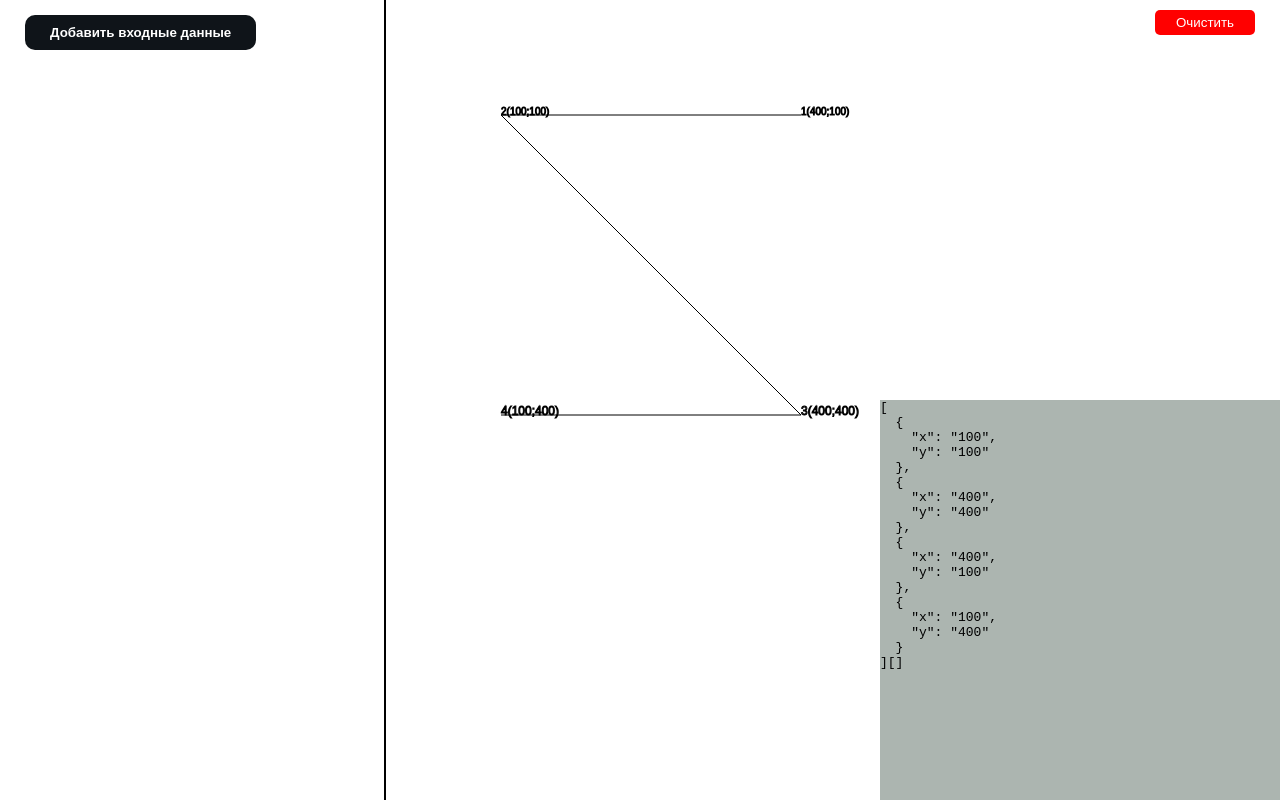
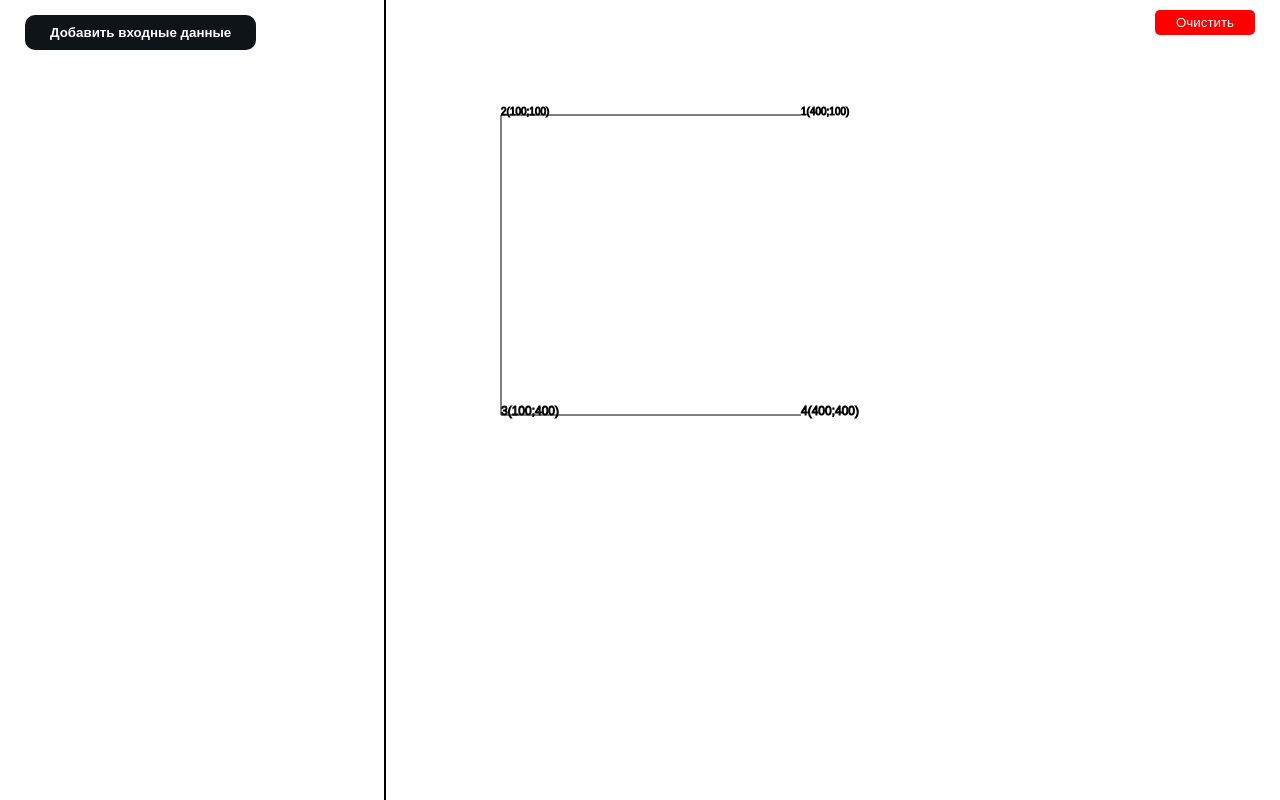
Before and after one commit to Frankphoeinx/decard_sys, a Vue app: page / in a window 1280 px wide. Built offline with nearby package versions, Linux system fonts and the light colour scheme.

Commit message:
Update App.vue

```diff
--- a/src/App.vue
+++ b/src/App.vue
@@ -26,7 +26,6 @@
         Добавить точки
       </button>
     </div>
-    <pre class="fixed">{{ changedCoordinates }}{{ tempVar }}</pre>
     <div class="constructor__canvas" ref="constructor__canvas">
       <button
         class="constructor__controler__delete constructor__controler__delete_topright"
@@ -41,7 +40,6 @@
 
 <script>
 const points = require("@/coordinates.json");
-// import points from "@/coordinates.json";
 export default {
   name: "App",
   components: {
@@ -136,11 +134,11 @@ export default {
             (this.coordinates[i].x - center.x) /
               this.lineDistance(center, this.coordinates[i])
           );
-
-          // if (this.coordinates[i].y > center.y) {
-          //   this.coordinates[i].angle =
-          //     Math.PI + Math.PI - this.coordinates[i].angle;
-          // }
+          // Проблема в вычислении angle, в некоторых случаях происходит пересечение линий, если заккоментировать пересечений не будет, но порядко сильно нарушается
+          if (this.coordinates[i].y > center.y) {
+            this.coordinates[i].angle =
+              Math.PI + Math.PI - this.coordinates[i].angle;
+          }
         }
 
         // sort by angle
```
